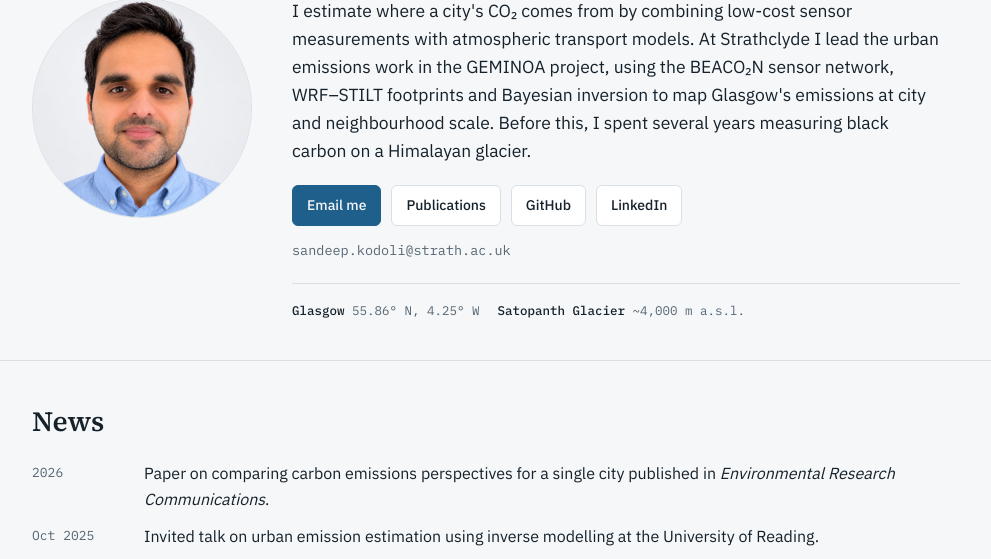
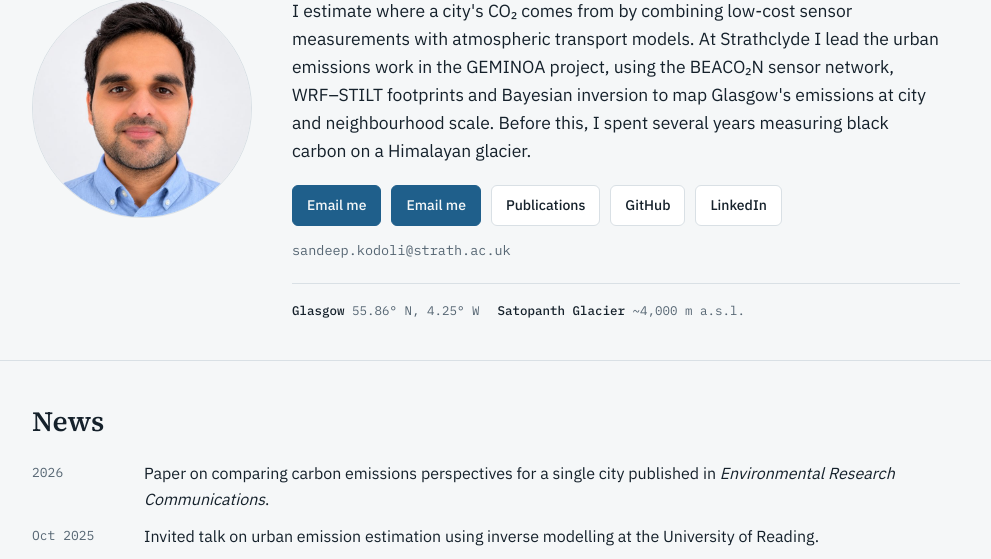
Before and after one commit to skodoli/skodoli.github.io, a plain HTML site: page index.html in a window 1280 px wide. Shown: the part 214-773 px from the top of the page, without its empty margins (144-1135 px from the left). Drawn offline with Linux system fonts and the light colour scheme.

Commit message:
Add additional email link in index.html
Added a second email link for sandeepkapsara@gmail.com.

```diff
--- a/index.html
+++ b/index.html
@@ -186,6 +186,7 @@ footer .wrap{display:flex;flex-wrap:wrap;justify-content:space-between;gap:12px}
       <p class="lede">I estimate where a city's CO₂ comes from by combining low-cost sensor measurements with atmospheric transport models. At Strathclyde I lead the urban emissions work in the GEMINOA project, using the BEACO₂N sensor network, WRF–STILT footprints and Bayesian inversion to map Glasgow's emissions at city and neighbourhood scale. Before this, I spent several years measuring black carbon on a Himalayan glacier.</p>
       <div class="links">
         <a class="btn primary" href="mailto:sandeep.kodoli@strath.ac.uk">Email me</a>
+        <a class="btn primary" href="mailto:sandeepkapsara@gmail.com">Email me</a>
         <a class="btn" href="#publications">Publications</a>
         <a class="btn" href="https://github.com/skodoli">GitHub</a>
         <a class="btn" href="https://www.linkedin.com/in/sandeep-kodoli-22863240/">LinkedIn</a>
```
